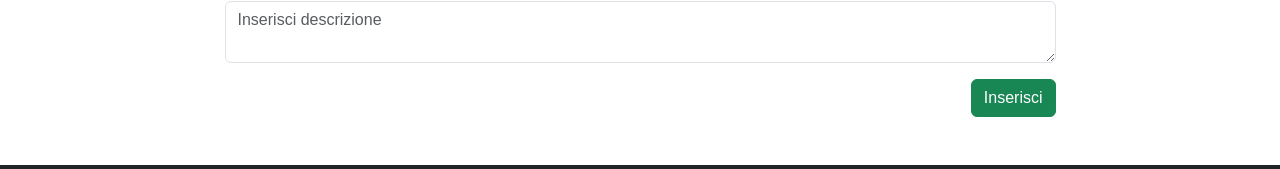
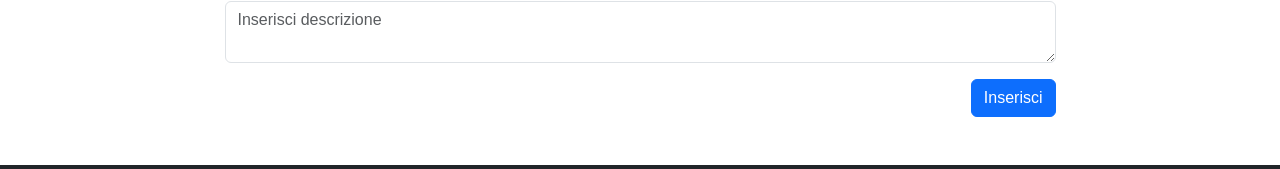
Before and after one commit to giuseppemsabino/bool_bnb_react, a React (Vite) app: page /properties/insert in a window 1280 px wide. Shown: the part 759-928 px from the top of the page. Built offline with nearby package versions, Linux system fonts and the light colour scheme; no server answers; a web font is replaced by a local one.

Commit message:
fix store

```diff
--- a/src/pages/properties/StoreProperty.jsx
+++ b/src/pages/properties/StoreProperty.jsx
@@ -26,11 +26,12 @@ export default function StoreProperty() {
   const navigate = useNavigate();
   const apiUrl = import.meta.env.VITE_API_URL;
   const [formData, setFormData] = useState(defaultFormData);
+  const [okState, setOkState] = useState(false);
 
   // functions
   function handleSubmitFormData(e) {
     e.preventDefault();
-
+    if (formData.title) {
       fetch(apiUrl + "/api/properties", {
         method: "POST",
         body: JSON.stringify(formData),
@@ -43,10 +44,14 @@ export default function StoreProperty() {
           fetchProperties();
           setSelectedItem("home");
         });
+    } else {
+      setOkState(false);
+    }
   }
 
   function handleInputFormData(e) {
     setFormData({ ...formData, [e.target.name]: e.target.value });
+    setOkState(true);
   }
 
   return (
@@ -184,14 +189,15 @@ export default function StoreProperty() {
                   name="description"
                   value={formData.description}
                   onChange={handleInputFormData}
+                  required
                 ></textarea>
               </div>
               <div className="text-end   mt-3">
                 <button
                   type="submit"
-                  className="btn btn-success"
+                  className="btn btn-primary"
                   data-bs-toggle="modal"
-                  data-bs-target="#createProperty"
+                  data-bs-target={okState ? "#createProperty" : ""}
                 >
                   Inserisci
                 </button>
```
Lines whose indentation alone changed are shown as unchanged.
